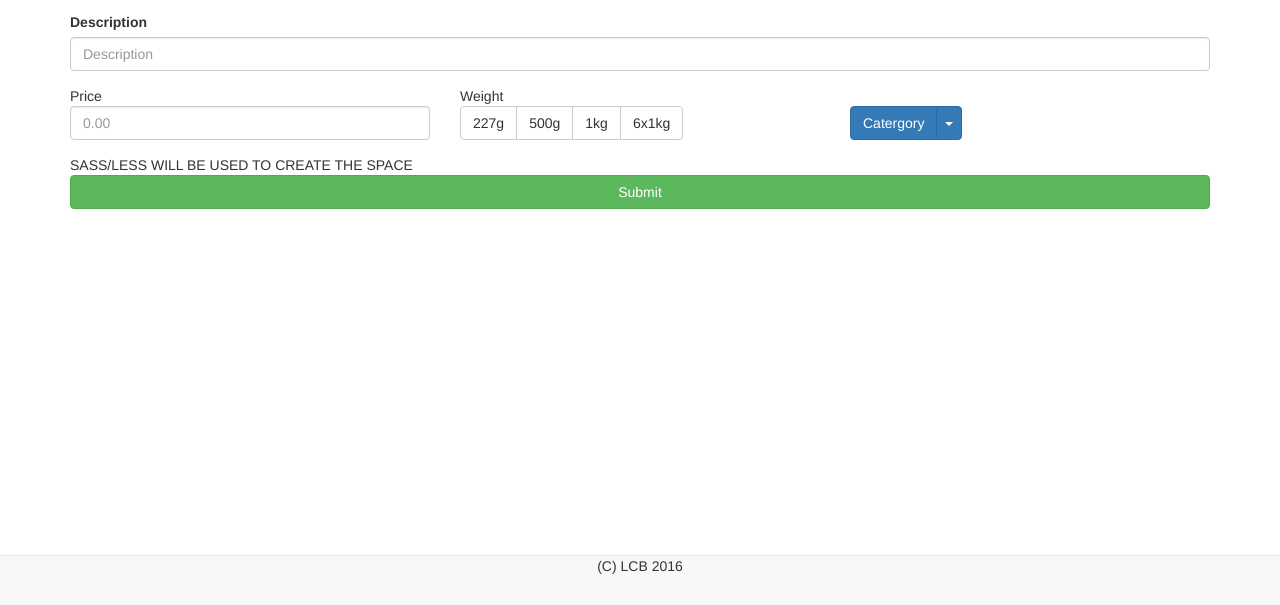
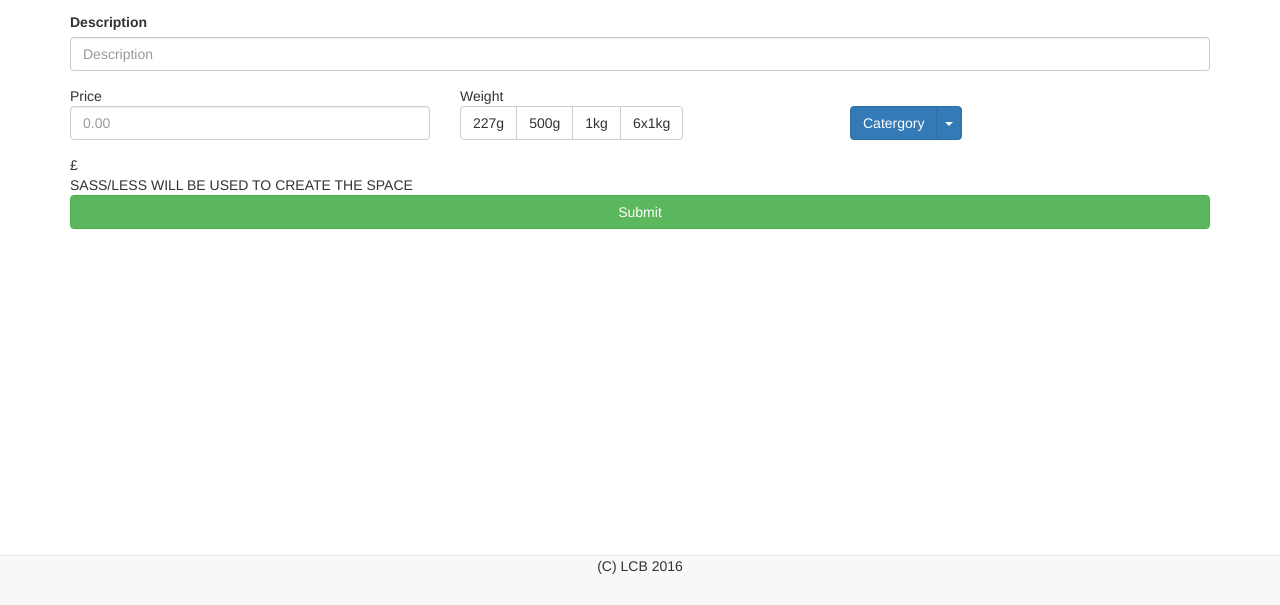
Before and after one commit to cynic0xff/lcb, a plain HTML site: page addProduct.html in a window 1280 px wide. Shown: the part 195-800 px from the top of the page. Drawn offline with nearby package versions, Linux system fonts and the light colour scheme.

Commit message:
Corrected 12 column issue that bootlinter was reporting

```diff
--- a/addProduct.html
+++ b/addProduct.html
@@ -70,8 +70,11 @@
                     </div>
             </div>
         </div>
-        <div class="spacer">SASS/LESS WILL BE USED TO CREATE THE SPACE</div>
-        <div class="rows">
+            <div class="row ">
+                <div class="col-md-12">£<label id="ppc" class="ppc" /></div>
+            </div>
+            <div class="spacer">SASS/LESS WILL BE USED TO CREATE THE SPACE</div>
+            <div class="rows">
                 <a href="#" class="btn btn-success btn-block">Submit</a>
             </div>
         </form>
```
